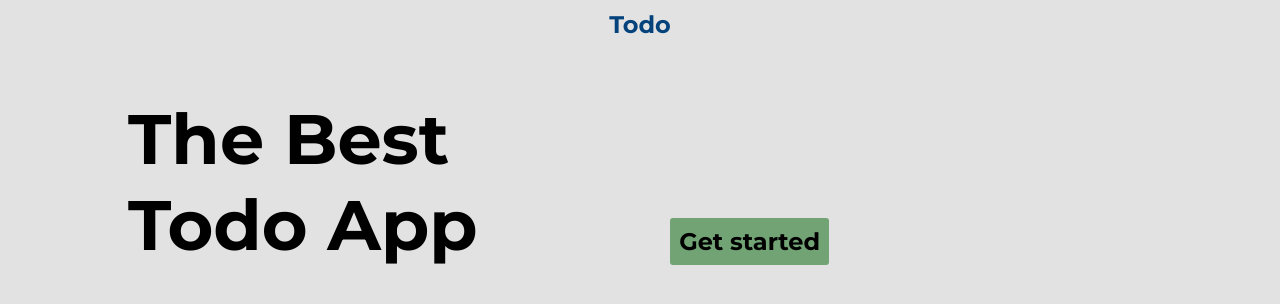
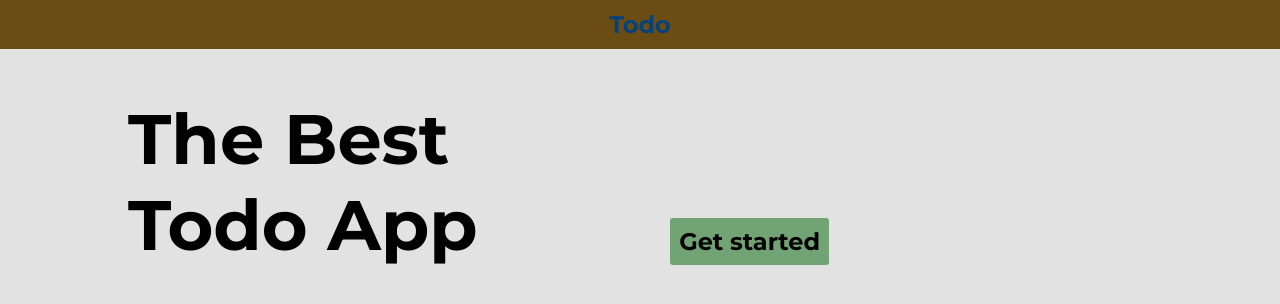
Before and after one commit to pmihango/react-todo-app, a React (Create React App) app: page / in a window 1280 px wide. Shown: the top 304 px of the page. Built offline with nearby package versions, Linux system fonts and the light colour scheme.

Commit message:
navbar background

```diff
--- a/src/index.css
+++ b/src/index.css
@@ -14,7 +14,7 @@ nav {
   justify-content: space-around;
   align-items: center;
   padding: 10px;
-  background-color: #e2e2e2;
+  background-color: #6b4c12;
 }
 
 .navbar-logo a {
```
